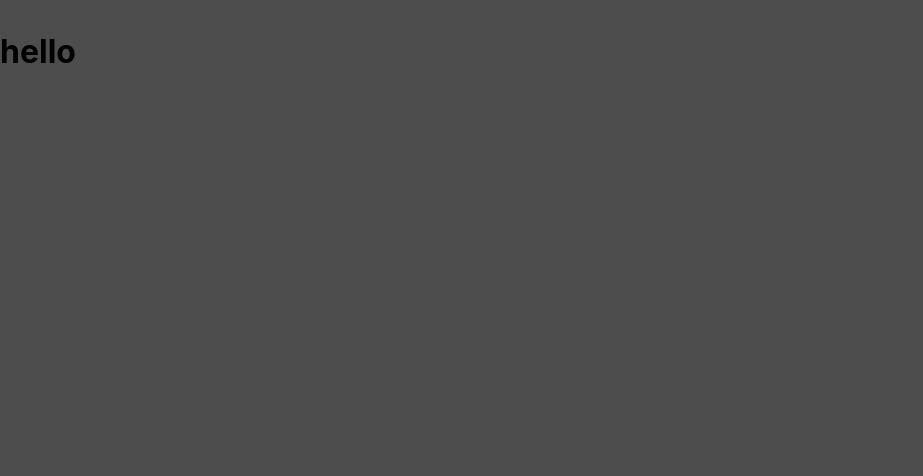
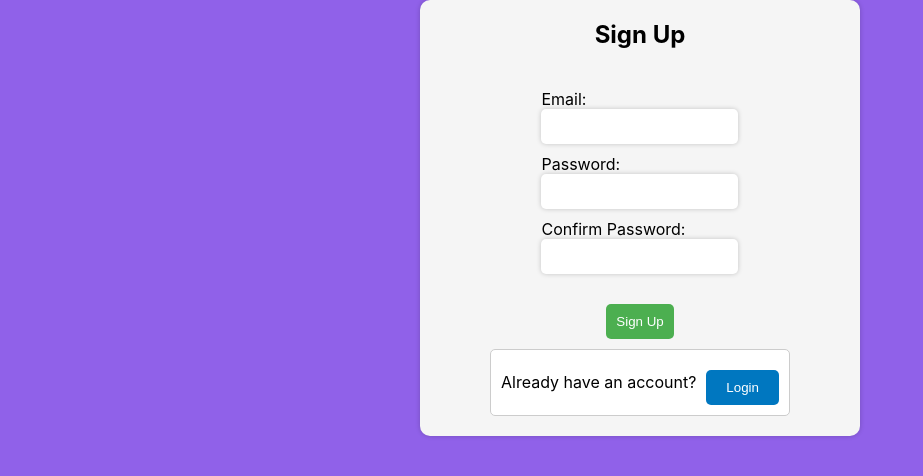
Before and after one commit to AashishKumar99info/Expense-Tracker, a React (Create React App) app in the folder expense-tracker/: page / in a window 1280 px wide. Shown: the top 476 px of the page, without its empty margins (0-923 px from the left). Built offline with nearby package versions, Linux system fonts and the light colour scheme.

Commit message:
Signup Is Created

```diff
--- a/expense-tracker/src/App.js
+++ b/expense-tracker/src/App.js
@@ -1,9 +1,10 @@
+import SignupForm from "./LoginSignUp/SignUpForm";
 
 
 function App() {
   return (
     <div>
-      <h1><p>hello</p></h1>
+      <SignupForm />
     </div>
   );
 }
--- /dev/null
+++ b/expense-tracker/src/LoginSignUp/SignUpForm.css
@@ -0,0 +1,102 @@
+.signup-form {
+    display: flex;
+    flex-direction: column;
+    align-items: center;
+    margin-top: 20px;
+  }
+
+  .signup-form label {
+    display: flex;
+    flex-direction: column;
+    margin-bottom: 10px;
+  }
+
+  .signup-form input {
+    padding: 10px;
+    border: none;
+    border-radius: 5px;
+    box-shadow: 0px 0px 5px rgba(0, 0, 0, 0.2);
+  }
+
+  .signup-form button[type="submit"] {
+    background-color: #4caf50;
+    color: white;
+    border: none;
+    border-radius: 5px;
+    padding: 10px;
+    margin-top: 20px;
+    cursor: pointer;
+  }
+
+  .signup-form button[type="submit"]:hover {
+    background-color: #3e8e41;
+  }
+
+  .login-link {
+    margin-top: 20px;
+  }
+  .signup-card {
+    background-color: #f5f5f5;
+    border-radius: 10px;
+    box-shadow: 0px 0px 5px rgba(0, 0, 0, 0.2);
+    padding: 20px;
+    display: flex;
+    flex-direction: column;
+    align-items: center;
+    margin: auto;
+    width: 400px;
+  }
+
+  .signup-card h2 {
+    margin-top: 0;
+  }
+
+  .signup-card form {
+    display: flex;
+    flex-direction: column;
+    align-items: center;
+  }
+
+  .signup-card button {
+    background-color: #0077c0;
+    color: #fff;
+    border: none;
+    border-radius: 5px;
+    padding: 10px 20px;
+    margin-top: 10px;
+    cursor: pointer;
+    transition: all 0.2s ease-in-out;
+  }
+
+  .signup-card button:hover {
+    background-color: #005fa3;
+  }
+  .login-card {
+    background-color: #fff;
+    border: 1px solid #ccc;
+    border-radius: 5px;
+    padding: 10px;
+    display: flex;
+    justify-content: center;
+    align-items: center;
+    margin-top: 10px;
+  }
+
+  .login-text {
+    margin: 0;
+    margin-right: 10px;
+  }
+
+  .login-button {
+    background-color: #0077c0;
+    color: #fff;
+    border: none;
+    border-radius: 5px;
+    padding: 10px 20px;
+    cursor: pointer;
+    transition: all 0.2s ease-in-out;
+  }
+
+  .login-button:hover {
+    background-color: #005fa3;
+  }
--- /dev/null
+++ b/expense-tracker/src/LoginSignUp/SignUpForm.js
@@ -0,0 +1,80 @@
+import React, { useState } from "react";
+import "./SignUpForm.css";
+
+async function signUp(signupData){
+    try {
+        const response = await fetch('https://identitytoolkit.googleapis.com/v1/accounts:signUp?key=AIzaSyAxhjmf-7rW1ksNylVM86GVw66RsWfd3II',
+        {
+          method: 'POST',
+          headers: {
+            'Content-Type': 'application/json'
+          },
+          body: JSON.stringify(signupData)
+        });
+        const data = await response.json();
+        if(data.error){
+            throw new Error(data.error.message)
+            // console.log(data.error.message)
+        }
+
+        console.log(data); // contains the Firebase ID token, refresh token, and other user data
+        console.log('User has successfully signed up.')
+      } catch (error) {
+        console.error(error); // handle signup error
+        throw error;
+      }
+}
+
+function SignupForm(props) {
+  const [email, setEmail] = useState("");
+  const [password, setPassword] = useState("");
+  const [confirmPassword, setConfirmPassword] = useState("");
+
+  const handleSubmit = (event) => {
+     event.preventDefault();
+     if (password === confirmPassword){
+            signUp({  email: email,
+            password: password,
+            returnSecureToken: true})
+
+            setEmail('');
+            setPassword('');
+            setConfirmPassword('')
+        }else{
+            alert('password mismatch')
+        };
+    }
+
+  const handleLoginClick = () => {
+    // switch to login form
+  };
+
+
+
+  return (
+    <div className="signup-card">
+      <h2>Sign Up</h2>
+      <form onSubmit={handleSubmit} className="signup-form">
+        <label>
+          Email:
+          <input type="email" value={email} onChange={(e) => setEmail(e.target.value)} required/>
+        </label>
+        <label>
+          Password:
+          <input type="password" value={password} onChange={(e) => setPassword(e.target.value)} required/>
+        </label>
+        <label>
+          Confirm Password:
+          <input type="password" value={confirmPassword} onChange={(e) => setConfirmPassword(e.target.value)} required />
+        </label>
+        <button type="submit">Sign Up</button>
+        <div className="login-card">
+        <p className="login-text">Already have an account?</p>
+        <button className="login-button" type="button" onClick={handleLoginClick}>Login</button>
+      </div>
+      </form>
+    </div>
+  );
+}
+
+export default SignupForm;
--- a/expense-tracker/src/index.css
+++ b/expense-tracker/src/index.css
@@ -5,7 +5,7 @@ body {
     sans-serif;
   -webkit-font-smoothing: antialiased;
   -moz-osx-font-smoothing: grayscale;
-  background-color: rgb(77, 77, 77);
+  background-color: rgb(144, 97, 233);
 }
 
 code {
```
